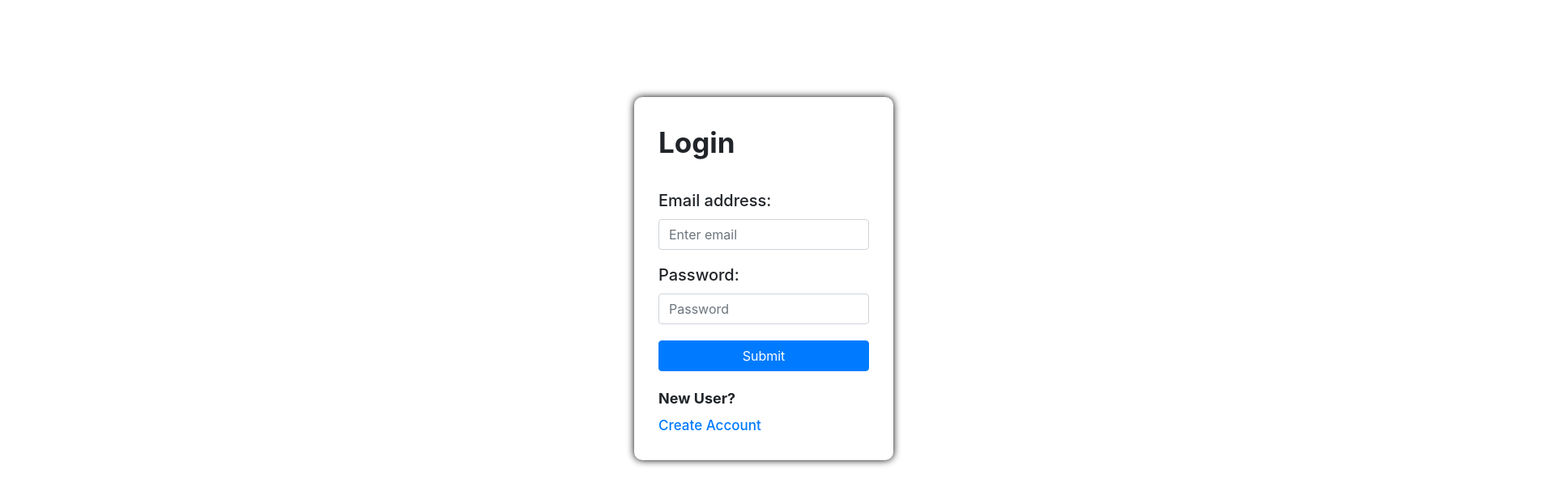
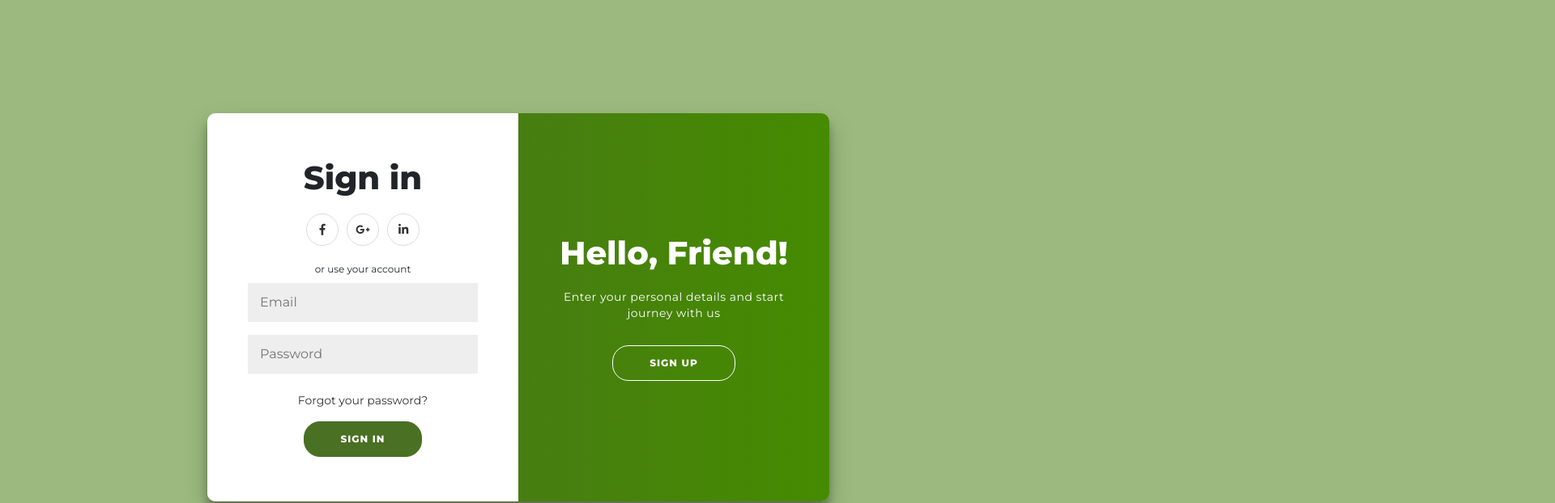
Before and after one commit to mrpirated/Sanskritam, a React (Create React App) app in the folder frontend/: page /login in a window 1280 px wide. Shown: the top 622 px of the page at 81% size, 1920 px wide, since content can reach past the window. Built offline with nearby package versions, Linux system fonts and the light colour scheme.

Commit message:
login signup gui improved

```diff
--- a/frontend/package.json
+++ b/frontend/package.json
@@ -9,6 +9,7 @@
     "node-sass": "^4.14.1",
     "react": "^17.0.1",
     "react-dom": "^17.0.1",
+    "react-router-dom": "^5.2.0",
     "react-scripts": "4.0.1",
     "web-vitals": "^0.2.4"
   },
--- a/frontend/src/components/login/login.jsx
+++ b/frontend/src/components/login/login.jsx
@@ -1,49 +1,74 @@
-import React from "react";
-import "./login.scss";
+import React, {useState} from "react";
+//import "./login.scss";
+import {
+  BrowserRouter as Router,
+  Switch,
+  Route,
+  Link
+} from "react-router-dom";
+import { Register } from "./register";
+
 
 export function Login() {
+     const containerClassInitial = "container";
+    const [containerClass, setContainerClass] = useState(containerClassInitial);
+
+    const signUpClick = () => {
+        setContainerClass(containerClassInitial + "  right-panel-active");
+    }
+
+    const signInClick = () => {
+        setContainerClass(containerClassInitial);
+    }
+
     return (
         <div>
-            <section className="container-fluid parent-div">
-                <section className="row">
-                    <section className="col-12 col-sm-6 col-md-3">
-                        <form className="form-container">
-                            <label style={{ fontWeight: "700", fontSize: "35px", marginBottom:"30px"}}>Login</label>
-                            <div class="form-group">
-                                <label style={{ fontWeight: "500", fontSize: "20px" }}>Email address:</label>
-                                <input type="email" class="form-control" placeholder="Enter email"/>
-                            </div>
-                            <div class="form-group">
-                                <label style={{ fontWeight: "500", fontSize: "20px" }}>Password:</label>
-                                <input type="password" class="form-control" placeholder="Password"/>
-                            </div>
-                            <button type="submit" class="btn btn-primary btn-block" style={{margin: "20px 0px"}}>Submit</button>
-                        <label
-                            className=""
-                            htmlFor=""
-                            style={{
-                            fontWeight: "700",
-                            fontSize: "18px",
-                            textAlign: "center",
-                            }}
-                        >
-                                New User?
-                        </label>
-                        <div>
-                            <a
-                                href="#"
-                                style={{ fontWeight: "500", fontSize: "17px", textAlign:"center"}}
-                            >
-                                Create Account
-                            </a>
+            <div className={containerClass} id="container">
+                <div className="form-container sign-up-container">
+                    <form action="#">
+                        <h1>Create Account</h1>
+                        <div class="social-container">
+                            <a href="#" className="social"><i className="fab fa-facebook-f"></i></a>
+                            <a href="#" className="social"><i className="fab fa-google-plus-g"></i></a>
+                            <a href="#" className="social"><i className="fab fa-linkedin-in"></i></a>
                         </div>
-                        </form>
-
-                    </section>
-                </section>
-
-            </section>
-
+                        <span>or use your email for registration</span>
+                        <input type="text" placeholder="Name" />
+                        <input type="email" placeholder="Email" />
+                        <input type="password" placeholder="Password" />
+                        <button>Sign Up</button>
+                    </form>
+                </div>
+                <div className="form-container sign-in-container">
+                    <form action="#">
+                        <h1>Sign in</h1>
+                        <div className="social-container">
+                            <a href="#" className="social"><i className="fab fa-facebook-f"></i></a>
+                            <a href="#" className="social"><i className="fab fa-google-plus-g"></i></a>
+                            <a href="#" className="social"><i className="fab fa-linkedin-in"></i></a>
+                        </div>
+                        <span>or use your account</span>
+                        <input type="email" placeholder="Email" />
+                        <input type="password" placeholder="Password" />
+                        <a href="#">Forgot your password?</a>
+                        <button>Sign In</button>
+                    </form>
+                </div>
+                <div className="overlay-container">
+                    <div className="overlay">
+                        <div className="overlay-panel overlay-left">
+                            <h1>Welcome Back!</h1>
+                            <p>To keep connected with us please login with your personal info</p>
+                            <button className="ghost" id="signIn" onClick={signInClick}>Sign In</button>
+                        </div>
+                        <div className="overlay-panel overlay-right">
+                            <h1>Hello, Friend!</h1>
+                            <p>Enter your personal details and start journey with us</p>
+                            <button className="ghost" id="signUp" onClick={signUpClick}>Sign Up</button>
+                        </div>
+                    </div>
+                </div>
+            </div>
         </div>
     );
 };
--- a/frontend/src/components/login/login.scss
+++ b/frontend/src/components/login/login.scss
@@ -1,15 +1,207 @@
+@import url("https://fonts.googleapis.com/css?family=Montserrat:400,800");
+
+* {
+  box-sizing: border-box;
+}
+
+body {
+  font-family: "Montserrat", sans-serif;
+  background: #9cba7f;
+  display: flex;
+  flex-direction: column;
+  justify-content: center;
+  align-items: center;
+  height: 100vh;
+  margin: -20px 0 50px;
+}
+
+h1 {
+  font-weight: bold;
+  margin: 0;
+}
+
+p {
+  font-size: 14px;
+  font-weight: 100;
+  line-height: 20px;
+  letter-spacing: 0.5px;
+  margin: 20px 0 30px;
+}
+
+span {
+  font-size: 12px;
+}
+
+a {
+  color: #333;
+  font-size: 14px;
+  text-decoration: none;
+  margin: 15px 0;
+}
+
+.container {
+  background-color: #cfdbc5;
+  border-radius: 10px;
+  box-shadow: 0 14px 28px rgba(0, 0, 0, 0.25), 0 10px 10px rgba(0, 0, 0, 0.22);
+  position: relative;
+  overflow: hidden;
+  width: 768px;
+  max-width: 100%;
+  min-height: 480px;
+}
+
+.form-container {
+  form {
+    background: #fff;
+    display: flex;
+    flex-direction: column;
+    padding: 0 50px;
+    height: 100%;
+    justify-content: center;
+    align-items: center;
+    text-align: center;
+  }
+
+  input {
+    background: #eeeeee;
+    border: none;
+    padding: 12px 15px;
+    margin: 8px 0;
+    width: 100%;
+  }
+}
+
+.social-container {
+  margin: 20px 0;
+
+  a {
+    border: 1px solid #dddddd;
+    border-radius: 50%;
+    display: inline-flex;
+    justify-content: center;
+    align-items: center;
+    margin: 0 5px;
+    height: 40px;
+    width: 40px;
+  }
+}
+
+button {
+  border-radius: 20px;
+  border: 1px solid #4a7023;
+  background: #4a7023;
+  color: #fff;
+  font-size: 12px;
+  font-weight: bold;
+  padding: 12px 45px;
+  letter-spacing: 1px;
+  text-transform: uppercase;
+  transition: transform 80ms ease-in;
+}
+
+button:active {
+  transform: scale(0.95);
+}
+
+button:focus {
+  outline: none;
+}
+
+button.ghost {
+  background: transparent;
+  border-color: #fff;
+}
+
 .form-container {
   position: absolute;
-  background: #fff;
-  padding: 30px;
-  border-radius: 10px;
-  box-shadow: 0px 0px 10px 0px #000;
-  width: 100%;
-  align-items: center;
+  top: 0;
+  height: 100%;
+  transition: all 0.6s ease-in-out;
 }
 
-.parent-div {
+.sign-in-container {
+  left: 0;
+  width: 50%;
+  z-index: 2;
+}
+
+.sign-up-container {
+  left: 0;
+  width: 50%;
+  opacity: 0;
+  z-index: 1;
+}
+
+.overlay-container {
   position: absolute;
-  top: 15%;
-  left: 60%;
+  top: 0;
+  left: 50%;
+  width: 50%;
+  height: 100%;
+  overflow: hidden;
+  transition: transform 0.6s ease-in-out;
+  z-index: 100;
 }
+
+.overlay {
+  background: #458b00;
+  background: linear-gradient(to right, #4a7023, #458b00) no-repeat 0 0 / cover;
+  color: #fff;
+  position: relative;
+  left: -100%;
+  height: 100%;
+  width: 200%;
+  transform: translateX(0);
+  transition: transform 0.6s ease-in-out;
+}
+
+.overlay-panel {
+  position: absolute;
+  display: flex;
+  align-items: center;
+  justify-content: center;
+  flex-direction: column;
+  padding: 0 40px;
+  text-align: center;
+  top: 0;
+  height: 100%;
+  width: 50%;
+  transform: translateX(0);
+  transition: transform 0.6s ease-in-out;
+}
+
+.overlay-right {
+  right: 0;
+  transform: translateX(0);
+}
+
+.overlay-left {
+  transform: translateX(-20%);
+}
+
+.container.right-panel-active .sign-in-container {
+  transform: translateX(100%);
+}
+
+.container.right-panel-active .overlay-container {
+  transform: translateX(-100%);
+}
+
+.container.right-panel-active .sign-up-container {
+  transform: translateX(100%);
+  opacity: 1;
+  z-index: 5;
+  animation: show 0.6s;
+}
+
+.container.right-panel-active .overlay {
+  transform: translateX(50%);
+}
+
+.container.right-panel-active .overlay-left {
+  transform: translateX(0);
+}
+
+.container.right-panel-active .overlay-right {
+  transform: translateX(20%);
+}
--- a/frontend/src/components/login/register.jsx
+++ b/frontend/src/components/login/register.jsx
@@ -1,5 +1,12 @@
 import React from "react";
 import "./login.scss";
+import {
+  BrowserRouter as Router,
+  Switch,
+  Route,
+  Link
+} from "react-router-dom";
+import { Login } from "./login";
 
 export function Register() {
     return (
@@ -33,14 +40,16 @@
                         >
                                 Already have an account?
                         </label>
-                        <div>
-                            <a
-                                href="#"
-                                style={{ fontWeight: "500", fontSize: "17px", textAlign:"center"}}
-                            >
-                                Sign In
-                            </a>
-                        </div>
+                        <Router>
+                            <div>
+                                <Link to="/login">Login</Link>
+                                <Switch>
+                                <Route path="/login">
+                                    <Login />
+                                </Route>
+                                </Switch>
+                            </div>
+                        </Router>
                         </form>
                     </section>
                 </section>
```
Also changed, not shown: 1 other file (tests, documents, lock files or other folders).
